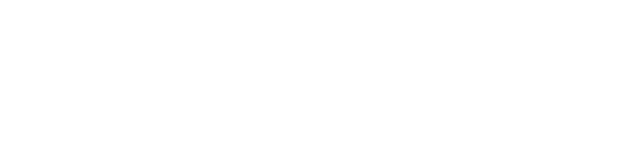
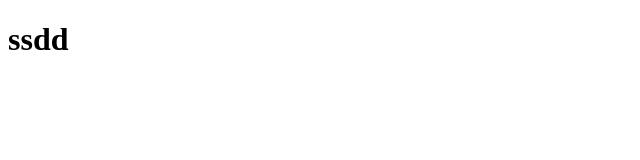
Before and after one commit to Nxxtrx/first-project, a plain HTML site: page index.html in a window 1280 px wide. Shown: the whole page, without its empty margins (0-640 px from the left). Drawn offline with Linux system fonts and the light colour scheme.

Commit message:
Добавил заголовок первого уровня

```diff
--- a/index.html
+++ b/index.html
@@ -7,6 +7,6 @@
     <title>Document</title>
 </head>
 <body>
-
+    <h1>ssdd</h1>
 </body>
 </html>
```
